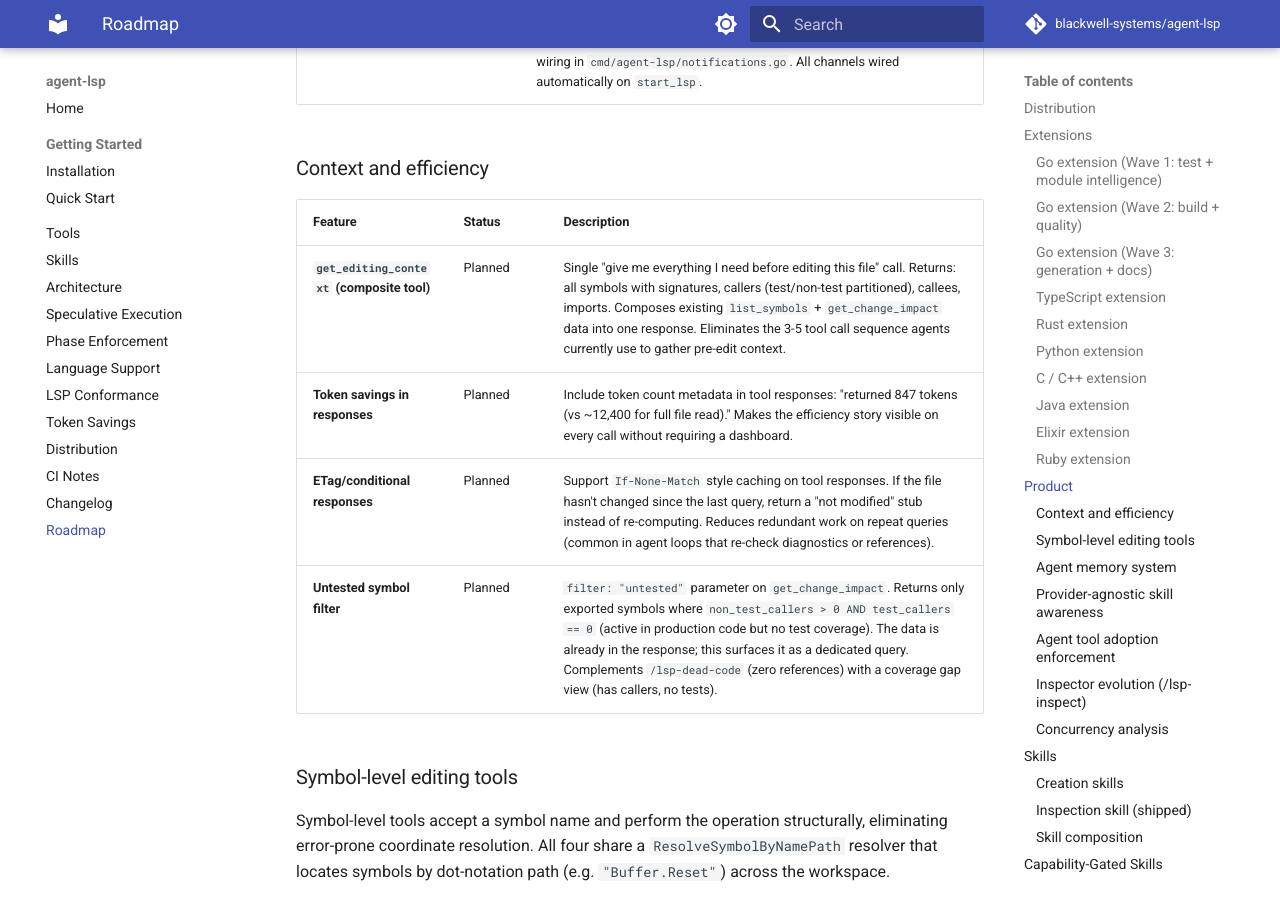
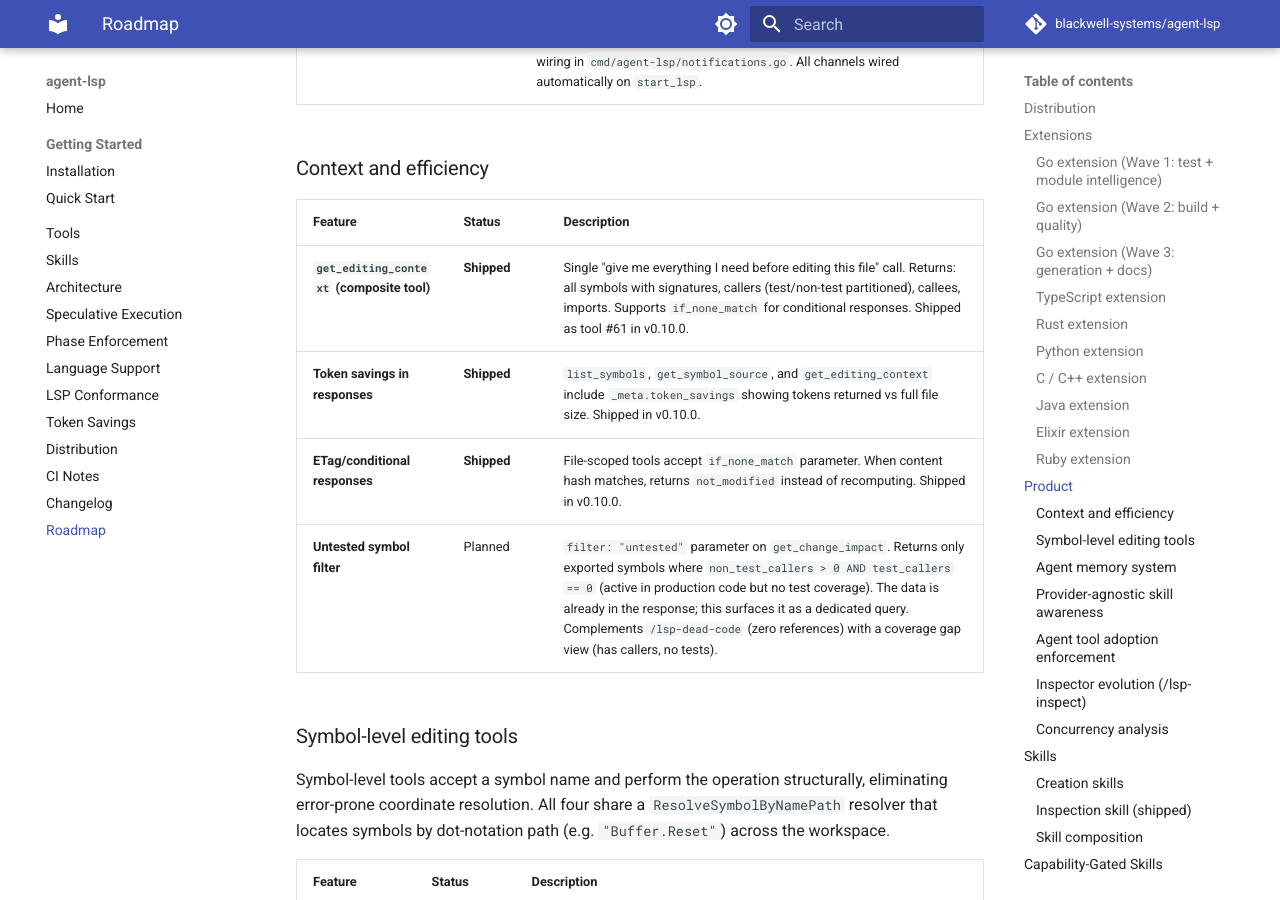
Before and after one commit to blackwell-systems/agent-lsp, an MkDocs documentation site: the page built from docs/roadmap.md, in a window 1280 px wide and 900 px high, scrolled down 5028 px. Built offline with MkDocs 1.6.1 and Material for MkDocs 9.7.7, drawn with Linux system fonts in a browser that asks for light colours; comment, search, counter and statistics services are not loaded.

Commit message:
docs: mark get_editing_context, token savings, ETag as shipped (v0.10.0)

```diff
--- a/docs/roadmap.md
+++ b/docs/roadmap.md
@@ -135,9 +135,9 @@ The gap between what clangd provides and what the broader toolchain offers is la
 
 | Feature | Status | Description |
 |---------|--------|-------------|
-| **`get_editing_context` (composite tool)** | Planned | Single "give me everything I need before editing this file" call. Returns: all symbols with signatures, callers (test/non-test partitioned), callees, imports. Composes existing `list_symbols` + `get_change_impact` data into one response. Eliminates the 3-5 tool call sequence agents currently use to gather pre-edit context. |
-| **Token savings in responses** | Planned | Include token count metadata in tool responses: "returned 847 tokens (vs ~12,400 for full file read)." Makes the efficiency story visible on every call without requiring a dashboard. |
-| **ETag/conditional responses** | Planned | Support `If-None-Match` style caching on tool responses. If the file hasn't changed since the last query, return a "not modified" stub instead of re-computing. Reduces redundant work on repeat queries (common in agent loops that re-check diagnostics or references). |
+| **`get_editing_context` (composite tool)** | **Shipped** | Single "give me everything I need before editing this file" call. Returns: all symbols with signatures, callers (test/non-test partitioned), callees, imports. Supports `if_none_match` for conditional responses. Shipped as tool #61 in v0.10.0. |
+| **Token savings in responses** | **Shipped** | `list_symbols`, `get_symbol_source`, and `get_editing_context` include `_meta.token_savings` showing tokens returned vs full file size. Shipped in v0.10.0. |
+| **ETag/conditional responses** | **Shipped** | File-scoped tools accept `if_none_match` parameter. When content hash matches, returns `not_modified` instead of recomputing. Shipped in v0.10.0. |
 | **Untested symbol filter** | Planned | `filter: "untested"` parameter on `get_change_impact`. Returns only exported symbols where `non_test_callers > 0 AND test_callers == 0` (active in production code but no test coverage). The data is already in the response; this surfaces it as a dedicated query. Complements `/lsp-dead-code` (zero references) with a coverage gap view (has callers, no tests). |
 
 ### Symbol-level editing tools
```
